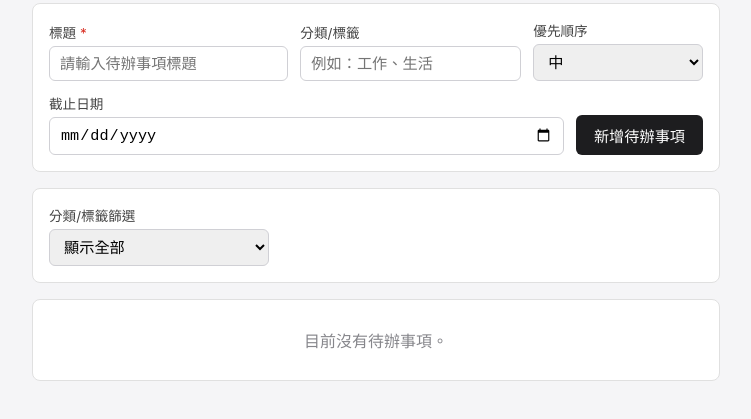
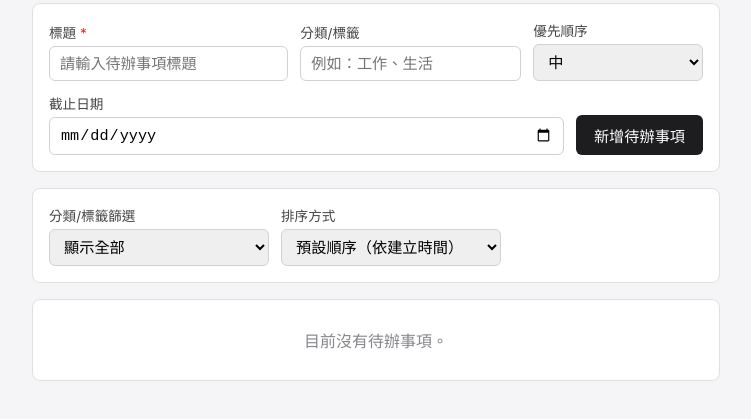
Before and after one commit to flyqazwsx/todo-list-demo, a plain HTML site: page index.html in a window 1280 px wide. Shown: the part 85-504 px from the top of the page, without its empty margins (264-1015 px from the left). Drawn offline with Linux system fonts and the light colour scheme.

Commit message:
Issue #7: 在 #todo-controls 加入排序方式控制項（預設順序／依優先順序）

```diff
--- a/index.html
+++ b/index.html
@@ -49,13 +49,21 @@
         </form>
       </section>
 
-      <!-- 篩選／排序控制列容器（排序將於後續任務加入） -->
+      <!-- 篩選／排序控制列容器 -->
       <section class="todo-controls-section" aria-label="篩選與排序">
         <div id="todo-controls" class="todo-controls">
           <div class="form-field todo-filter-field">
             <label for="todo-category-filter">分類/標籤篩選</label>
             <select id="todo-category-filter" name="categoryFilter">
               <option value="">顯示全部</option>
+            </select>
+          </div>
+
+          <div class="form-field todo-sort-field">
+            <label for="todo-sort-mode">排序方式</label>
+            <select id="todo-sort-mode" name="sortMode">
+              <option value="default" selected>預設順序（依建立時間）</option>
+              <option value="priority">依優先順序排序</option>
             </select>
           </div>
         </div>
--- a/style.css
+++ b/style.css
@@ -122,7 +122,8 @@ body {
   gap: 12px;
 }
 
-.todo-filter-field {
+.todo-filter-field,
+.todo-sort-field {
   flex: 0 1 220px;
 }
 
```
